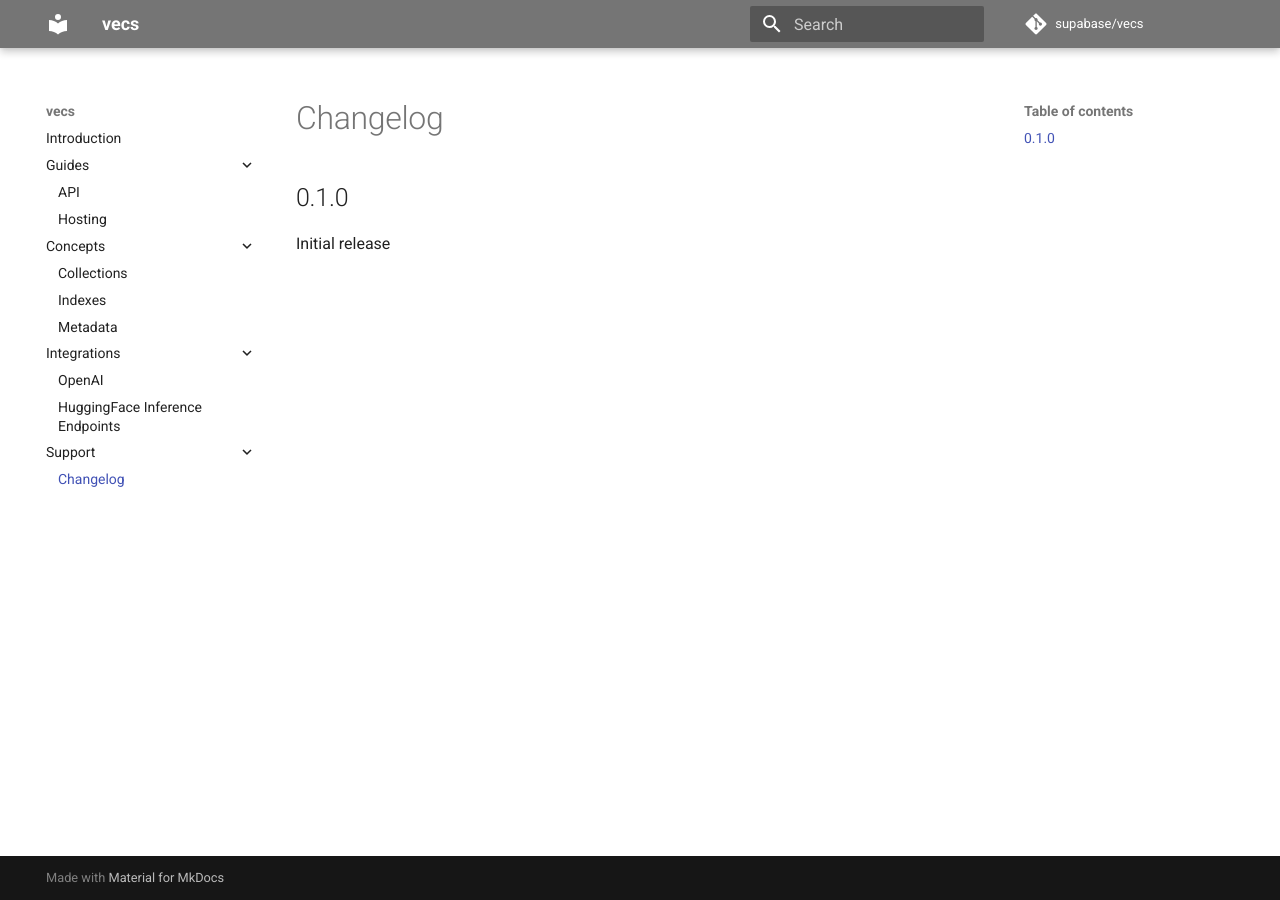
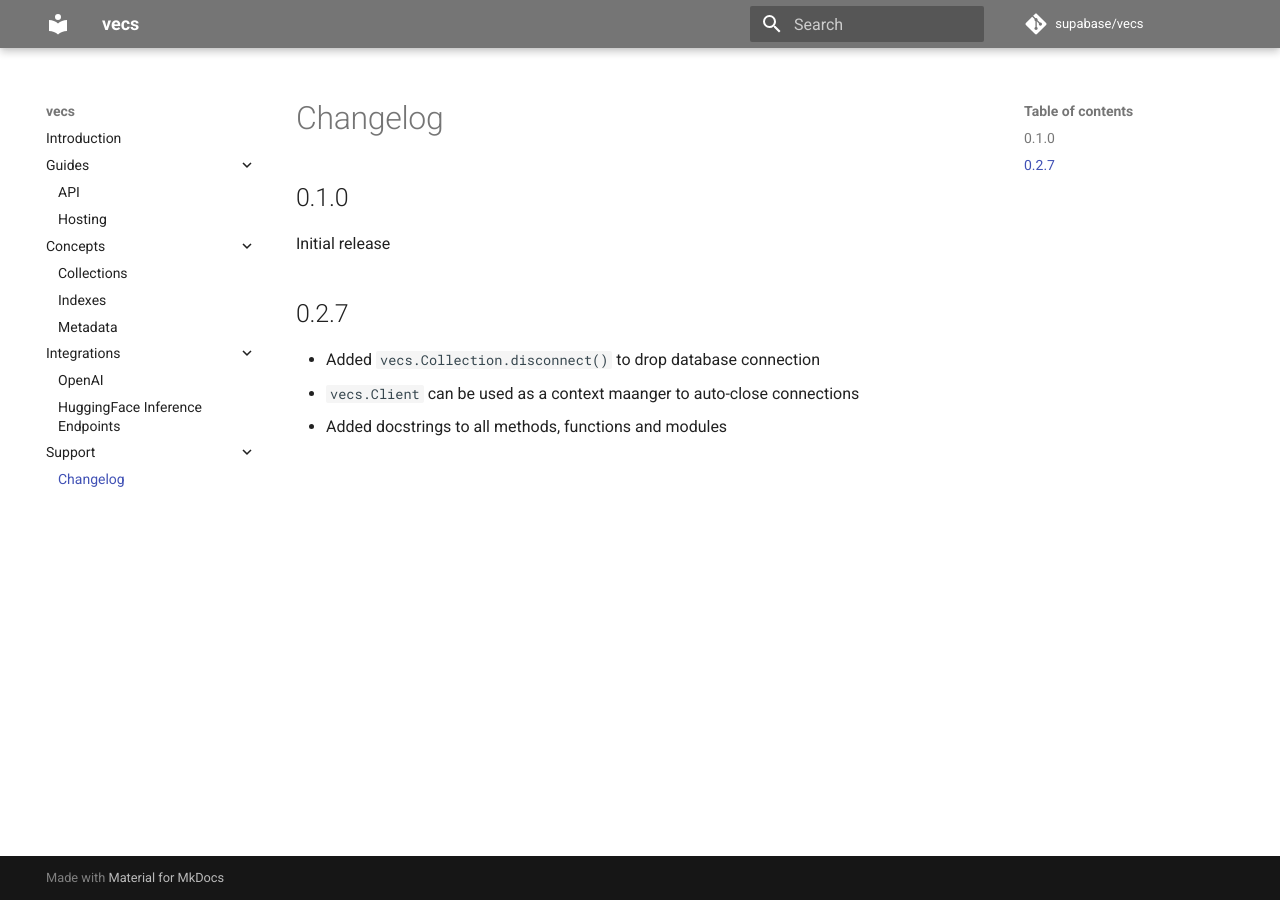
Before and after one commit to supabase/vecs, an MkDocs documentation site: the page built from docs/support_changelog.md, in a window 1280 px wide. Built offline with MkDocs 1.6.1 and Material for MkDocs 9.7.7, drawn with Linux system fonts in a browser that asks for light colours; comment, search, counter and statistics services are not loaded.

Commit message:
bump version, add changelog entry, add badges

```diff
--- a/docs/support_changelog.md
+++ b/docs/support_changelog.md
@@ -4,3 +4,9 @@
 ## 0.1.0
 
 Initial release
+
+## 0.2.7
+
+- Added `vecs.Collection.disconnect()` to drop database connection
+- `vecs.Client` can be used as a context maanger to auto-close connections
+- Added docstrings to all methods, functions and modules
--- a/src/vecs/__init__.py
+++ b/src/vecs/__init__.py
@@ -3,7 +3,7 @@ from vecs.client import Client
 from vecs.collection import Collection, IndexMeasure, IndexMethod
 
 __project__ = "vecs"
-__version__ = "0.2.6"
+__version__ = "0.2.7"
 
 
 __all__ = ["IndexMethod", "IndexMeasure", "Collection", "Client", "exc"]
```
Also changed, not shown: README.md (+8 -1 lines), docs/index.md (+8 -3 lines), 2 other files.
